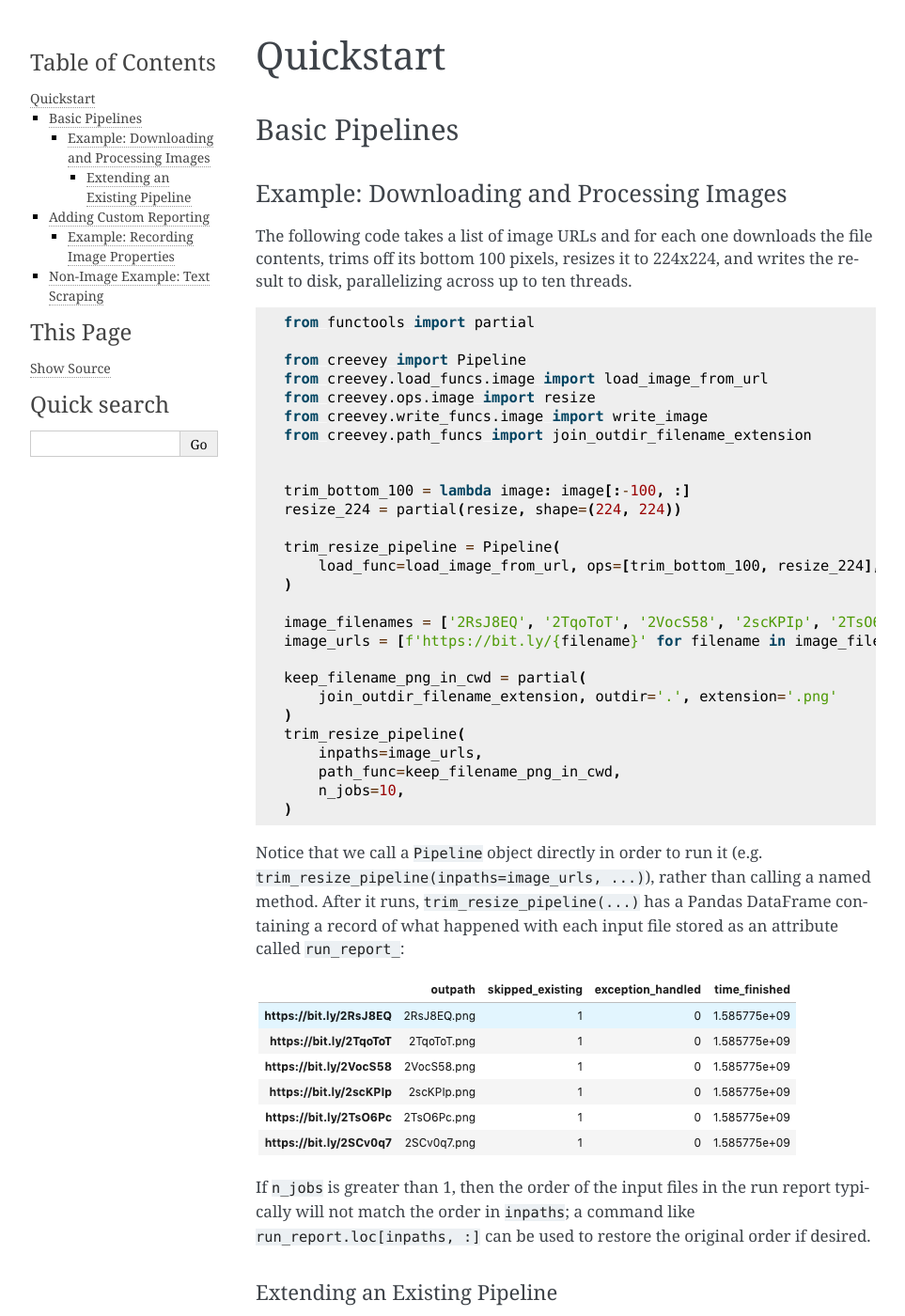
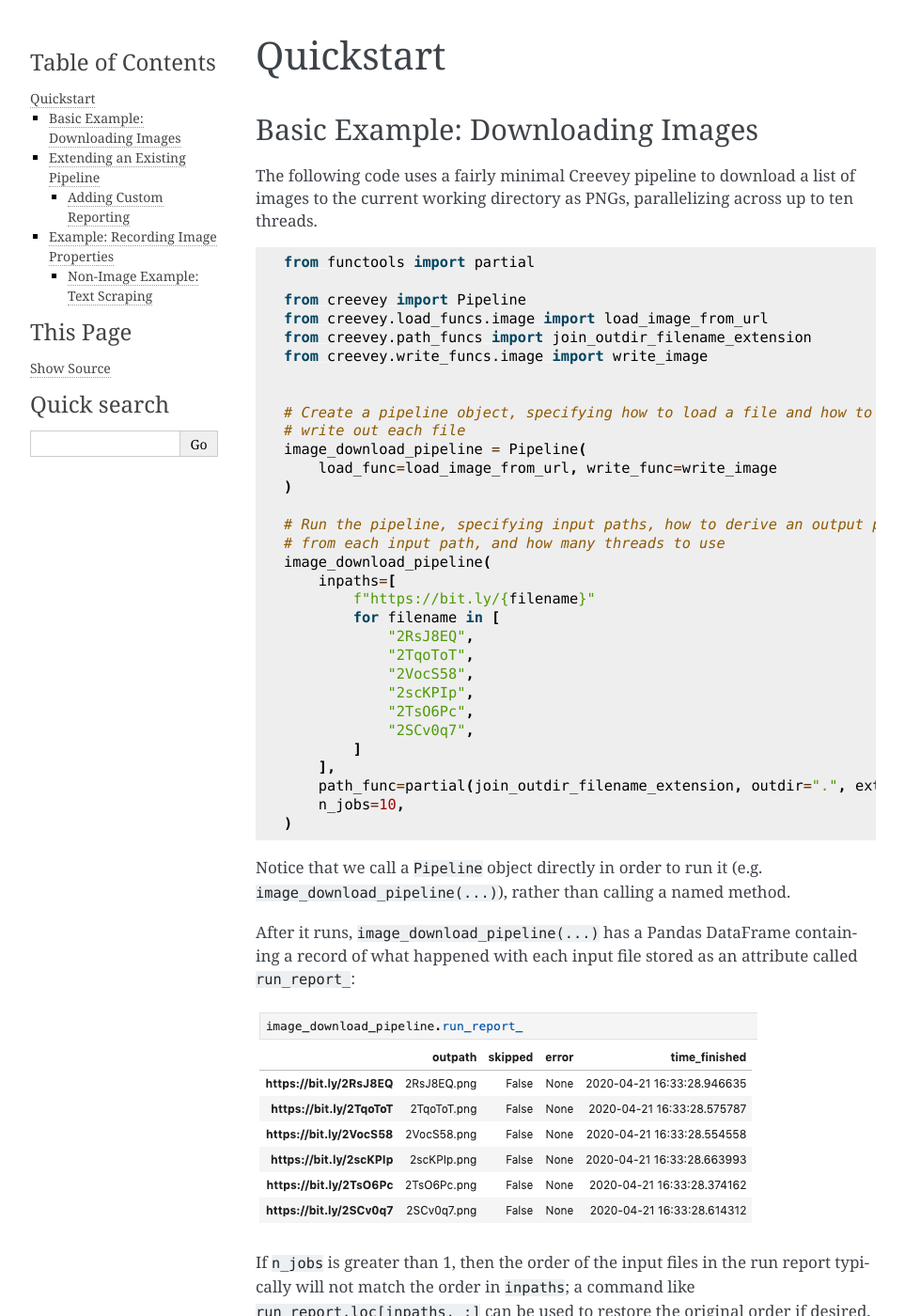
Before and after one commit to ShopRunner/wildebeest, a Sphinx documentation site: the page built from docs/quickstart.rst, in a window 1280 px wide and 1400 px high. Shown: the whole window at 94% size, without its empty margins (148-1111 px from the left). Built offline with Sphinx 7.4.7, drawn with Linux system fonts in a browser that asks for light colours; some of the changed text lies outside the part shown.

```diff
--- a/docs/quickstart.rst
+++ b/docs/quickstart.rst
@@ -2,13 +2,10 @@
 Quickstart
 ==========
 
-Basic Pipelines
----------------
+Basic Example: Downloading Images
+^^^^^^^^^^^^^^^^^^^^^^^^^^^^^^^^^
 
-Example: Downloading and Processing Images
-^^^^^^^^^^^^^^^^^^^^^^^^^^^^^^^^^^^^^^^^^^
-
-The following code takes a list of image URLs and for each one downloads the file contents, trims off its bottom 100 pixels, resizes it to 224x224, and writes the result to disk, parallelizing across up to ten threads.
+The following code uses a fairly minimal Creevey pipeline to download a list of images to the current working directory as PNGs, parallelizing across up to ten threads.
 
 .. code-block:: python
 
@@ -16,40 +13,79 @@ The following code takes a list of image URLs and for each one downloads the fil
 
     from creevey import Pipeline
     from creevey.load_funcs.image import load_image_from_url
-    from creevey.ops.image import resize
+    from creevey.path_funcs import join_outdir_filename_extension
     from creevey.write_funcs.image import write_image
-    from creevey.path_funcs import join_outdir_filename_extension
 
 
-    trim_bottom_100 = lambda image: image[:-100, :]
-    resize_224 = partial(resize, shape=(224, 224))
-
-    trim_resize_pipeline = Pipeline(
-        load_func=load_image_from_url, ops=[trim_bottom_100, resize_224], write_func=write_image
+    # Create a pipeline object, specifying how to load a file and how to
+    # write out each file
+    image_download_pipeline = Pipeline(
+        load_func=load_image_from_url, write_func=write_image
     )
 
-    image_filenames = ['2RsJ8EQ', '2TqoToT', '2VocS58', '2scKPIp', '2TsO6Pc', '2SCv0q7']
-    image_urls = [f'https://bit.ly/{filename}' for filename in image_filenames]
-
-    keep_filename_png_in_cwd = partial(
-        join_outdir_filename_extension, outdir='.', extension='.png'
-    )
-    trim_resize_pipeline(
-        inpaths=image_urls,
-        path_func=keep_filename_png_in_cwd,
+    # Run the pipeline, specifying input paths, how to derive an output path
+    # from each input path, and how many threads to use
+    image_download_pipeline(
+        inpaths=[
+            f"https://bit.ly/{filename}"
+            for filename in [
+                "2RsJ8EQ",
+                "2TqoToT",
+                "2VocS58",
+                "2scKPIp",
+                "2TsO6Pc",
+                "2SCv0q7",
+            ]
+        ],
+        path_func=partial(join_outdir_filename_extension, outdir=".", extension=".png"),
         n_jobs=10,
     )
 
-Notice that we call a ``Pipeline`` object directly in order to run it (e.g. ``trim_resize_pipeline(inpaths=image_urls, ...)``), rather than calling a named method. After it runs, ``trim_resize_pipeline(...)`` has a Pandas DataFrame containing a record of what happened with each input file stored as an attribute called ``run_report_``:
+Notice that we call a ``Pipeline`` object directly in order to run it (e.g. ``image_download_pipeline(...)``), rather than calling a named method.
 
-.. image:: ./images/run_report_image.png
-   :target: ./images/run_report_image.png
+After it runs, ``image_download_pipeline(...)`` has a Pandas DataFrame containing a record of what happened with each input file stored as an attribute called ``run_report_``:
+
+.. image:: ./images/image_download_pipeline_run_report.png
+   :target: ./images/image_download_pipeline_run_report.png
    :alt:
 
 If ``n_jobs`` is greater than 1, then the order of the input files in the run report typically will not match the order in ``inpaths``\ ; a command like ``run_report.loc[inpaths, :]`` can be used to restore the original order if desired.
 
+The following code adds two additional wrinkles:
+
+TK
+
+.. code-block:: python
+
+    from functools import partial
+
+    from creevey import Pipeline
+    from creevey.load_funcs.image import load_image_from_url
+    from creevey.path_funcs import join_outdir_filename_extension
+    from creevey.write_funcs.image import write_image
+
+
+    image_urls = [
+        f"https://bit.ly/{filename}"
+        for filename in ["2RsJ8EQ", "2TqoToT", "2VocS58", "2scKPIp", "2TsO6Pc", "2SCv0q7",]
+    ]
+
+    # Create a pipeline object, specifying how to load a file and how to
+    # write out each file
+    image_download_pipeline = Pipeline(
+        load_func=load_image_from_url, write_func=write_image
+    )
+
+    # Run the pipeline, specifying input paths, how to derive an output path
+    # from each input path, and how many threads to use
+    image_download_pipeline(
+        inpaths=image_urls,
+        path_func=partial(join_outdir_filename_extension, outdir=".", extension=".png"),
+        n_jobs=10,
+    )
+
 Extending an Existing Pipeline
-~~~~~~~~~~~~~~~~~~~~~~~~~~~~~~
+^^^^^^^^^^^^^^^^^^^^^^^^^^^^^^
 
 We can simplify our sample code snippet by using an existing pipeline for downloading and writing images and simply adding our ``ops``.
 
```
Also changed, not shown: CHANGELOG.md (+5 -11 lines), docs/images/image_download_pipeline_run_report.png (added), images/run_report_image.png (deleted), images/run_report_image_custom_reporting.png (deleted), images/run_report_text.png (deleted).
